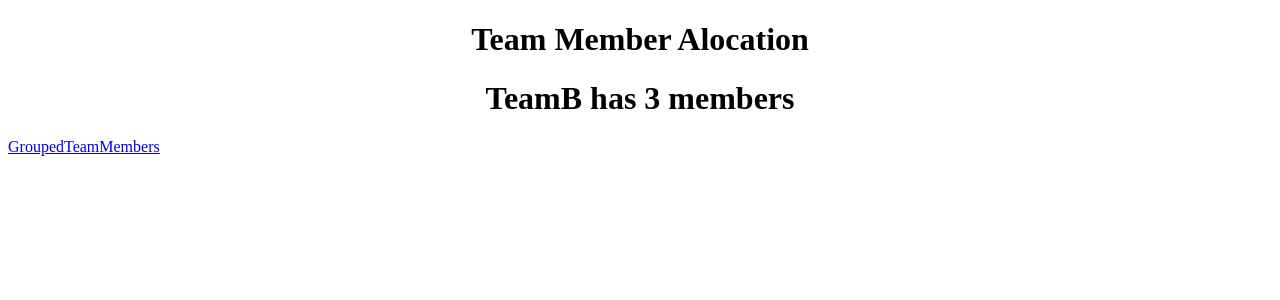
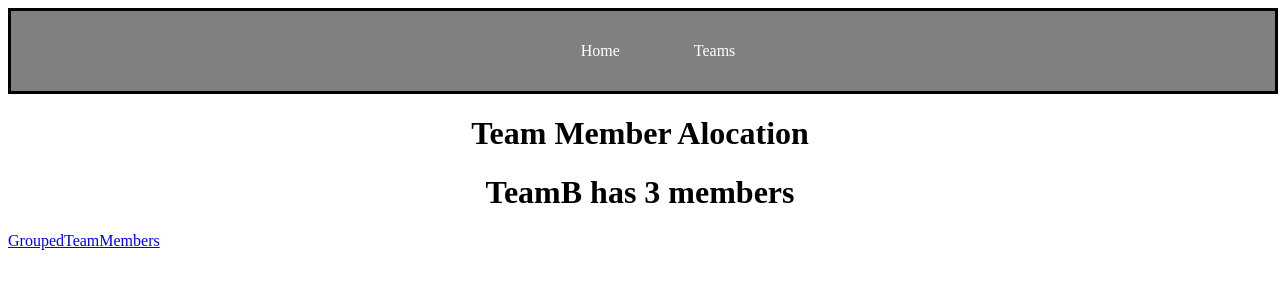
Before and after one commit to Nicholas-Abell/Employee_list, a React (Create React App) app: page /GroupedTeamMembers in a window 1280 px wide. Shown: the top 300 px of the page. Built offline with nearby package versions, Linux system fonts and the light colour scheme.

Commit message:
added Navbar

```diff
--- a/src/App.js
+++ b/src/App.js
@@ -1,4 +1,5 @@
 import { useState, useEffect } from "react";
+import Nav from "./Components/Nav";
 import Header from "./Components/Header";
 import Employees from "./Components/Employee";
 import GroupedTeamMembers from "./Components/GroupedTeamMembers";
@@ -120,11 +121,11 @@ function App() {
   return (
     <main>
       <Router>
+        <Nav />
         <Header
           selectedTeam={selectedTeam}
           teamMemberCount={employees.filter((employee) => employee.teamName === selectedTeam).length} />
         <Routes>
-
           <Route path="/" element={
             <Employees
               employees={employees}
--- /dev/null
+++ b/src/Components/Nav.js
@@ -0,0 +1,15 @@
+import { Link } from "react-router-dom";
+import './Nav.scss';
+
+const Nav = () => {
+    return (
+        <nav>
+            <ul className="list">
+                <li className="list__item"><Link className="list__link" to={'/'}>Home</Link></li>
+                <li className="list__item"><Link className="list__link" to={'/GroupedTeamMembers'}>Teams</Link></li>
+            </ul>
+        </nav>
+    )
+}
+
+export default Nav;
--- /dev/null
+++ b/src/Components/Nav.scss
@@ -0,0 +1,30 @@
+Nav {
+    border: solid black;
+    width: 100%;
+    height: 10vh;
+    background-color: gray;
+    display: flex;
+    justify-content: center;
+    align-items: center;
+
+    .list {
+        display: flex;
+        list-style-type: none;
+
+        &__item {
+            margin-right: 10px;
+            padding: 1rem;
+        }
+
+        &__link {
+            text-decoration: none;
+            color: white;
+            padding: 1rem;
+
+            &:hover {
+                background-color: black;
+            }
+        }
+    }
+
+}
```
